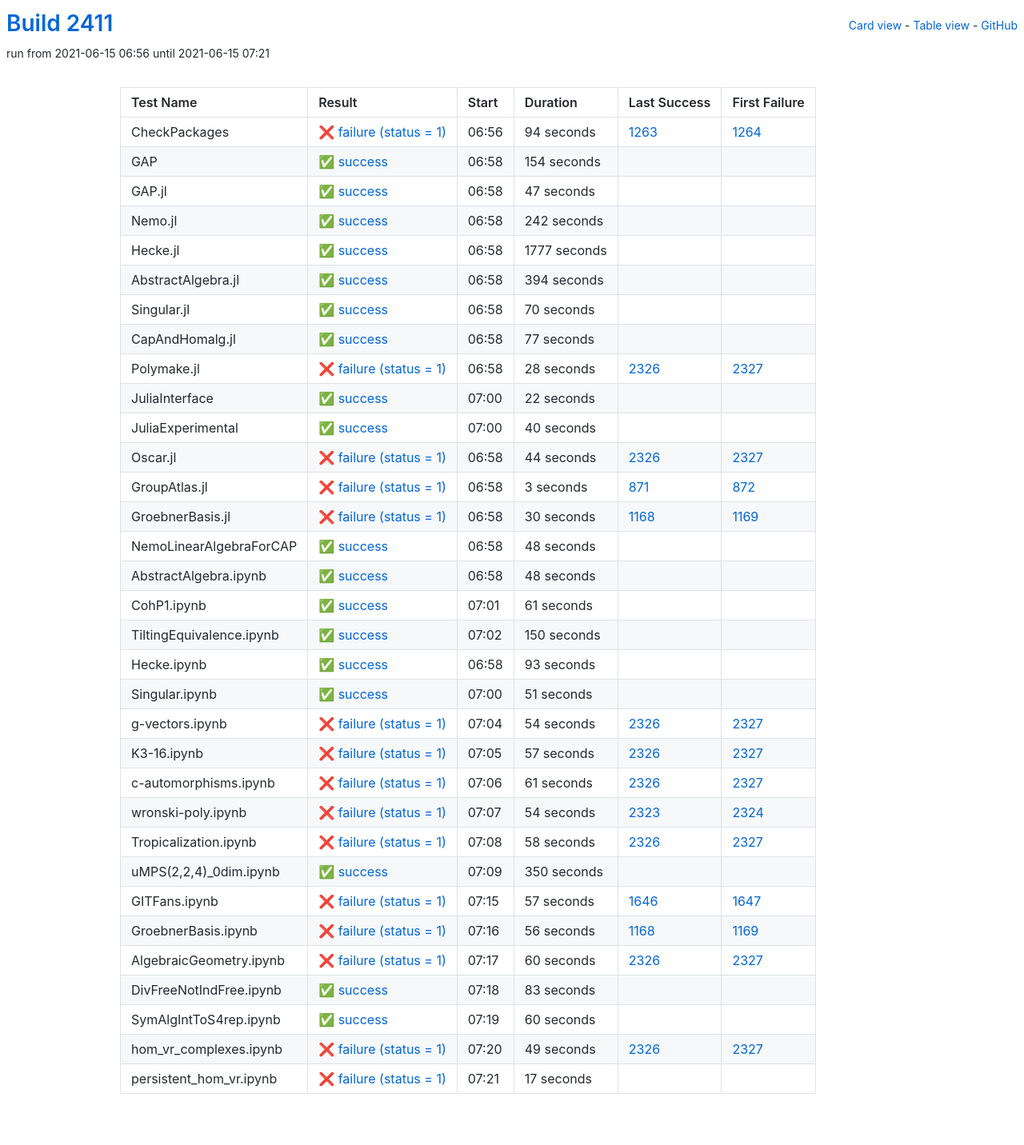
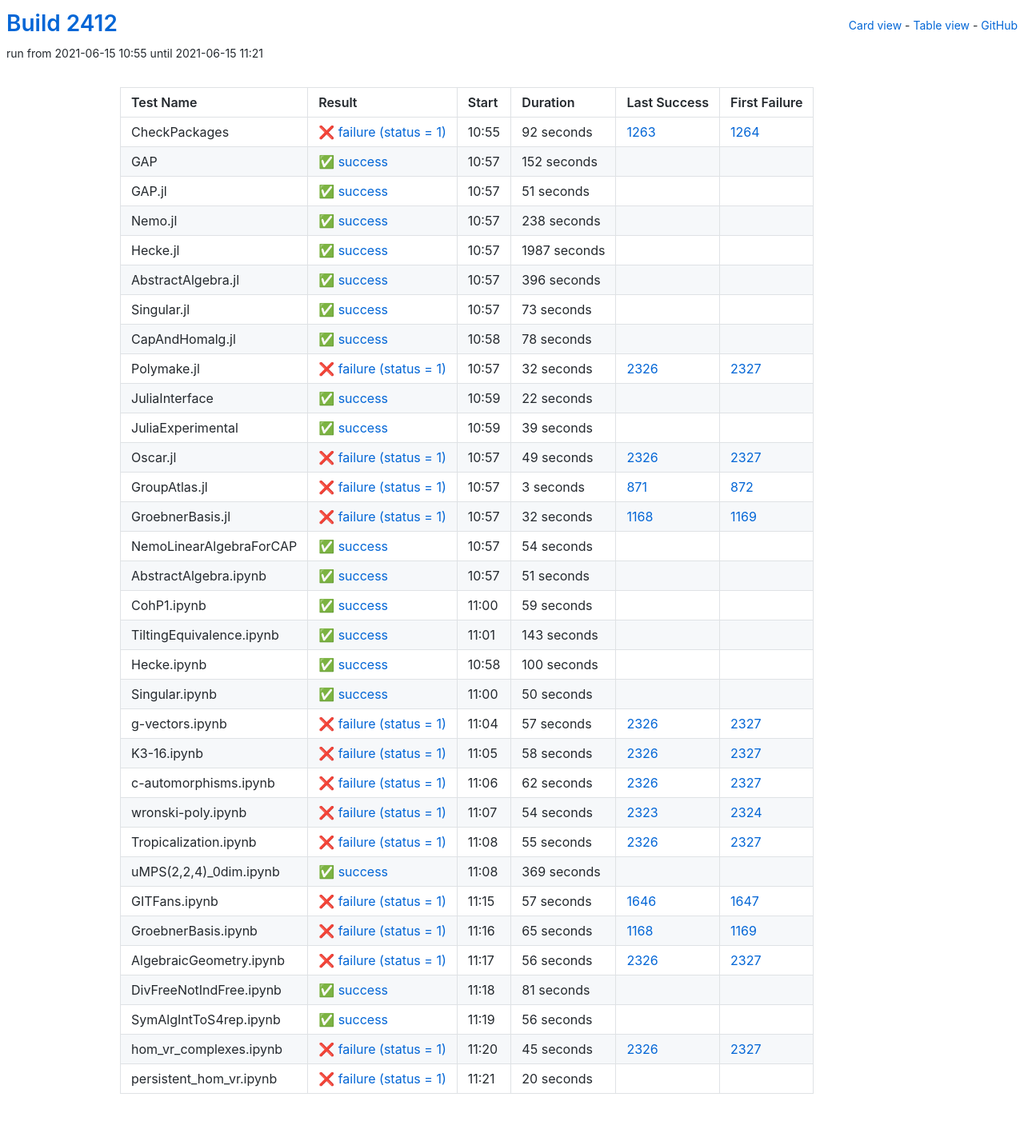
Before and after one commit to oscar-system/oscar-ci-status-stable, a Jekyll site: the page built from table.html, in a window 1280 px wide. Shown: the whole page at 80% size. Built offline with Jekyll 4.4.1, drawn with Linux system fonts in a browser that asks for light colours.

Commit message:
Build #2412

```diff
--- a/_data/ci.yml
+++ b/_data/ci.yml
@@ -1,6 +1,6 @@
 ---
-build: 2411
-build_url: https://oscarci.mathematik.uni-kl.de/job/oscar-stable/2411/
+build: 2412
+build_url: https://oscarci.mathematik.uni-kl.de/job/oscar-stable/2412/
 job: oscar-stable
 organization: oscar-system
 repo: oscar-ci-status-stable
@@ -8,116 +8,116 @@ repourl: https://github.com/oscar-system/oscar-ci-status-stable
 tests:
 - name: CheckPackages
   id: checkpackages
-  log: https://oscarci.mathematik.uni-kl.de/job/oscar-stable/2411/artifact/logs/build-2411/CheckPackages.log
-  start: 2021-06-15 06:56
+  log: https://oscarci.mathematik.uni-kl.de/job/oscar-stable/2412/artifact/logs/build-2412/CheckPackages.log
+  start: 2021-06-15 10:55
   success: false
   exitcode: 1
   status: failure
-  duration: 94
+  duration: 92
   last_success: 1263
   last_success_url: https://oscarci.mathematik.uni-kl.de/job/oscar-stable/1263/
   first_failure: 1264
   first_failure_url: https://oscarci.mathematik.uni-kl.de/job/oscar-stable/1264/
 - name: GAP
   id: gap
-  log: https://oscarci.mathematik.uni-kl.de/job/oscar-stable/2411/artifact/logs/build-2411/GAP.log
-  start: 2021-06-15 06:58
+  log: https://oscarci.mathematik.uni-kl.de/job/oscar-stable/2412/artifact/logs/build-2412/GAP.log
+  start: 2021-06-15 10:57
   success: true
   exitcode: 0
   status: success
-  duration: 154
+  duration: 152
   last_success: false
   last_success_url:
   first_failure: false
   first_failure_url:
 - name: GAP.jl
   id: gap-jl
-  log: https://oscarci.mathematik.uni-kl.de/job/oscar-stable/2411/artifact/logs/build-2411/GAP.jl.log
-  start: 2021-06-15 06:58
+  log: https://oscarci.mathematik.uni-kl.de/job/oscar-stable/2412/artifact/logs/build-2412/GAP.jl.log
+  start: 2021-06-15 10:57
   success: true
   exitcode: 0
   status: success
-  duration: 47
+  duration: 51
   last_success: false
   last_success_url:
   first_failure: false
   first_failure_url:
 - name: Nemo.jl
   id: nemo-jl
-  log: https://oscarci.mathematik.uni-kl.de/job/oscar-stable/2411/artifact/logs/build-2411/Nemo.jl.log
-  start: 2021-06-15 06:58
+  log: https://oscarci.mathematik.uni-kl.de/job/oscar-stable/2412/artifact/logs/build-2412/Nemo.jl.log
+  start: 2021-06-15 10:57
   success: true
   exitcode: 0
   status: success
-  duration: 242
+  duration: 238
   last_success: false
   last_success_url:
   first_failure: false
   first_failure_url:
 - name: Hecke.jl
   id: hecke-jl
-  log: https://oscarci.mathematik.uni-kl.de/job/oscar-stable/2411/artifact/logs/build-2411/Hecke.jl.log
-  start: 2021-06-15 06:58
+  log: https://oscarci.mathematik.uni-kl.de/job/oscar-stable/2412/artifact/logs/build-2412/Hecke.jl.log
+  start: 2021-06-15 10:57
   success: true
   exitcode: 0
   status: success
-  duration: 1777
+  duration: 1987
   last_success: false
   last_success_url:
   first_failure: false
   first_failure_url:
 - name: AbstractAlgebra.jl
   id: abstractalgebra-jl
-  log: https://oscarci.mathematik.uni-kl.de/job/oscar-stable/2411/artifact/logs/build-2411/AbstractAlgebra.jl.log
-  start: 2021-06-15 06:58
+  log: https://oscarci.mathematik.uni-kl.de/job/oscar-stable/2412/artifact/logs/build-2412/AbstractAlgebra.jl.log
+  start: 2021-06-15 10:57
   success: true
   exitcode: 0
   status: success
-  duration: 394
+  duration: 396
   last_success: false
   last_success_url:
   first_failure: false
   first_failure_url:
 - name: Singular.jl
   id: singular-jl
-  log: https://oscarci.mathematik.uni-kl.de/job/oscar-stable/2411/artifact/logs/build-2411/Singular.jl.log
-  start: 2021-06-15 06:58
+  log: https://oscarci.mathematik.uni-kl.de/job/oscar-stable/2412/artifact/logs/build-2412/Singular.jl.log
+  start: 2021-06-15 10:57
   success: true
   exitcode: 0
   status: success
-  duration: 70
+  duration: 73
   last_success: false
   last_success_url:
   first_failure: false
   first_failure_url:
 - name: CapAndHomalg.jl
   id: capandhomalg-jl
-  log: https://oscarci.mathematik.uni-kl.de/job/oscar-stable/2411/artifact/logs/build-2411/CapAndHomalg.jl.log
-  start: 2021-06-15 06:58
+  log: https://oscarci.mathematik.uni-kl.de/job/oscar-stable/2412/artifact/logs/build-2412/CapAndHomalg.jl.log
+  start: 2021-06-15 10:58
   success: true
   exitcode: 0
   status: success
-  duration: 77
+  duration: 78
   last_success: false
   last_success_url:
   first_failure: false
   first_failure_url:
 - name: Polymake.jl
   id: polymake-jl
-  log: https://oscarci.mathematik.uni-kl.de/job/oscar-stable/2411/artifact/logs/build-2411/Polymake.jl.log
-  start: 2021-06-15 06:58
+  log: https://oscarci.mathematik.uni-kl.de/job/oscar-stable/2412/artifact/logs/build-2412/Polymake.jl.log
+  start: 2021-06-15 10:57
   success: false
   exitcode: 1
   status: failure
-  duration: 28
+  duration: 32
   last_success: 2326
   last_success_url: https://oscarci.mathematik.uni-kl.de/job/oscar-stable/2326/
   first_failure: 2327
   first_failure_url: https://oscarci.mathematik.uni-kl.de/job/oscar-stable/2327/
 - name: JuliaInterface
   id: juliainterface
-  log: https://oscarci.mathematik.uni-kl.de/job/oscar-stable/2411/artifact/logs/build-2411/JuliaInterface.log
-  start: 2021-06-15 07:00
+  log: https://oscarci.mathematik.uni-kl.de/job/oscar-stable/2412/artifact/logs/build-2412/JuliaInterface.log
+  start: 2021-06-15 10:59
   success: true
   exitcode: 0
   status: success
@@ -128,32 +128,32 @@ tests:
   first_failure_url:
 - name: JuliaExperimental
   id: juliaexperimental
-  log: https://oscarci.mathematik.uni-kl.de/job/oscar-stable/2411/artifact/logs/build-2411/JuliaExperimental.log
-  start: 2021-06-15 07:00
+  log: https://oscarci.mathematik.uni-kl.de/job/oscar-stable/2412/artifact/logs/build-2412/JuliaExperimental.log
+  start: 2021-06-15 10:59
   success: true
   exitcode: 0
   status: success
-  duration: 40
+  duration: 39
   last_success: false
   last_success_url:
   first_failure: false
   first_failure_url:
 - name: Oscar.jl
   id: oscar-jl
-  log: https://oscarci.mathematik.uni-kl.de/job/oscar-stable/2411/artifact/logs/build-2411/Oscar.jl.log
-  start: 2021-06-15 06:58
+  log: https://oscarci.mathematik.uni-kl.de/job/oscar-stable/2412/artifact/logs/build-2412/Oscar.jl.log
+  start: 2021-06-15 10:57
   success: false
   exitcode: 1
   status: failure
-  duration: 44
+  duration: 49
   last_success: 2326
   last_success_url: https://oscarci.mathematik.uni-kl.de/job/oscar-stable/2326/
   first_failure: 2327
   first_failure_url: https://oscarci.mathematik.uni-kl.de/job/oscar-stable/2327/
 - name: GroupAtlas.jl
   id: groupatlas-jl
-  log: https://oscarci.mathematik.uni-kl.de/job/oscar-stable/2411/artifact/logs/build-2411/GroupAtlas.jl.log
-  start: 2021-06-15 06:58
+  log: https://oscarci.mathematik.uni-kl.de/job/oscar-stable/2412/artifact/logs/build-2412/GroupAtlas.jl.log
+  start: 2021-06-15 10:57
   success: false
   exitcode: 1
   status: failure
@@ -164,80 +164,32 @@ tests:
   first_failure_url: https://oscarci.mathematik.uni-kl.de/job/oscar-stable/872/
 - name: GroebnerBasis.jl
   id: groebnerbasis-jl
-  log: https://oscarci.mathematik.uni-kl.de/job/oscar-stable/2411/artifact/logs/build-2411/GroebnerBasis.jl.log
-  start: 2021-06-15 06:58
+  log: https://oscarci.mathematik.uni-kl.de/job/oscar-stable/2412/artifact/logs/build-2412/GroebnerBasis.jl.log
+  start: 2021-06-15 10:57
   success: false
   exitcode: 1
   status: failure
-  duration: 30
+  duration: 32
   last_success: 1168
   last_success_url: https://oscarci.mathematik.uni-kl.de/job/oscar-stable/1168/
   first_failure: 1169
   first_failure_url: https://oscarci.mathematik.uni-kl.de/job/oscar-stable/1169/
 - name: NemoLinearAlgebraForCAP
   id: nemolinearalgebraforcap
-  log: https://oscarci.mathematik.uni-kl.de/job/oscar-stable/2411/artifact/logs/build-2411/NemoLinearAlgebraForCAP.log
-  start: 2021-06-15 06:58
+  log: https://oscarci.mathematik.uni-kl.de/job/oscar-stable/2412/artifact/logs/build-2412/NemoLinearAlgebraForCAP.log
+  start: 2021-06-15 10:57
   success: true
   exitcode: 0
   status: success
-  duration: 48
+  duration: 54
   last_success: false
   last_success_url:
   first_failure: false
   first_failure_url:
 - name: AbstractAlgebra.ipynb
   id: abstractalgebra-ipynb
-  log: https://oscarci.mathematik.uni-kl.de/job/oscar-stable/2411/artifact/logs/build-2411/AbstractAlgebra.ipynb.log
-  start: 2021-06-15 06:58
-  success: true
-  exitcode: 0
-  status: success
-  duration: 48
-  last_success: false
-  last_success_url:
-  first_failure: false
-  first_failure_url:
-- name: CohP1.ipynb
-  id: cohp1-ipynb
-  log: https://oscarci.mathematik.uni-kl.de/job/oscar-stable/2411/artifact/logs/build-2411/CohP1.ipynb.log
-  start: 2021-06-15 07:01
-  success: true
-  exitcode: 0
-  status: success
-  duration: 61
-  last_success: false
-  last_success_url:
-  first_failure: false
-  first_failure_url:
-- name: TiltingEquivalence.ipynb
-  id: tiltingequivalence-ipynb
-  log: https://oscarci.mathematik.uni-kl.de/job/oscar-stable/2411/artifact/logs/build-2411/TiltingEquivalence.ipynb.log
-  start: 2021-06-15 07:02
-  success: true
-  exitcode: 0
-  status: success
-  duration: 150
-  last_success: false
-  last_success_url:
-  first_failure: false
-  first_failure_url:
-- name: Hecke.ipynb
-  id: hecke-ipynb
-  log: https://oscarci.mathematik.uni-kl.de/job/oscar-stable/2411/artifact/logs/build-2411/Hecke.ipynb.log
-  start: 2021-06-15 06:58
-  success: true
-  exitcode: 0
-  status: success
-  duration: 93
-  last_success: false
-  last_success_url:
-  first_failure: false
-  first_failure_url:
-- name: Singular.ipynb
-  id: singular-ipynb
-  log: https://oscarci.mathematik.uni-kl.de/job/oscar-stable/2411/artifact/logs/build-2411/Singular.ipynb.log
-  start: 2021-06-15 07:00
+  log: https://oscarci.mathematik.uni-kl.de/job/oscar-stable/2412/artifact/logs/build-2412/AbstractAlgebra.ipynb.log
+  start: 2021-06-15 10:57
   success: true
   exitcode: 0
   status: success
@@ -246,22 +198,58 @@ tests:
   last_success_url:
   first_failure: false
   first_failure_url:
+- name: CohP1.ipynb
+  id: cohp1-ipynb
+  log: https://oscarci.mathematik.uni-kl.de/job/oscar-stable/2412/artifact/logs/build-2412/CohP1.ipynb.log
+  start: 2021-06-15 11:00
+  success: true
+  exitcode: 0
+  status: success
+  duration: 59
+  last_success: false
+  last_success_url:
+  first_failure: false
+  first_failure_url:
+- name: TiltingEquivalence.ipynb
+  id: tiltingequivalence-ipynb
+  log: https://oscarci.mathematik.uni-kl.de/job/oscar-stable/2412/artifact/logs/build-2412/TiltingEquivalence.ipynb.log
+  start: 2021-06-15 11:01
+  success: true
+  exitcode: 0
+  status: success
+  duration: 143
+  last_success: false
+  last_success_url:
+  first_failure: false
+  first_failure_url:
+- name: Hecke.ipynb
+  id: hecke-ipynb
+  log: https://oscarci.mathematik.uni-kl.de/job/oscar-stable/2412/artifact/logs/build-2412/Hecke.ipynb.log
+  start: 2021-06-15 10:58
+  success: true
+  exitcode: 0
+  status: success
+  duration: 100
+  last_success: false
+  last_success_url:
+  first_failure: false
+  first_failure_url:
+- name: Singular.ipynb
+  id: singular-ipynb
+  log: https://oscarci.mathematik.uni-kl.de/job/oscar-stable/2412/artifact/logs/build-2412/Singular.ipynb.log
+  start: 2021-06-15 11:00
+  success: true
+  exitcode: 0
+  status: success
+  duration: 50
+  last_success: false
+  last_success_url:
+  first_failure: false
+  first_failure_url:
 - name: g-vectors.ipynb
   id: g-vectors-ipynb
-  log: https://oscarci.mathematik.uni-kl.de/job/oscar-stable/2411/artifact/logs/build-2411/g-vectors.ipynb.log
-  start: 2021-06-15 07:04
-  success: false
-  exitcode: 1
-  status: failure
-  duration: 54
-  last_success: 2326
-  last_success_url: https://oscarci.mathematik.uni-kl.de/job/oscar-stable/2326/
-  first_failure: 2327
-  first_failure_url: https://oscarci.mathematik.uni-kl.de/job/oscar-stable/2327/
-- name: K3-16.ipynb
-  id: k3-16-ipynb
-  log: https://oscarci.mathematik.uni-kl.de/job/oscar-stable/2411/artifact/logs/build-2411/K3-16.ipynb.log
-  start: 2021-06-15 07:05
+  log: https://oscarci.mathematik.uni-kl.de/job/oscar-stable/2412/artifact/logs/build-2412/g-vectors.ipynb.log
+  start: 2021-06-15 11:04
   success: false
   exitcode: 1
   status: failure
@@ -270,22 +258,34 @@ tests:
   last_success_url: https://oscarci.mathematik.uni-kl.de/job/oscar-stable/2326/
   first_failure: 2327
   first_failure_url: https://oscarci.mathematik.uni-kl.de/job/oscar-stable/2327/
-- name: c-automorphisms.ipynb
-  id: c-automorphisms-ipynb
-  log: https://oscarci.mathematik.uni-kl.de/job/oscar-stable/2411/artifact/logs/build-2411/c-automorphisms.ipynb.log
-  start: 2021-06-15 07:06
+- name: K3-16.ipynb
+  id: k3-16-ipynb
+  log: https://oscarci.mathematik.uni-kl.de/job/oscar-stable/2412/artifact/logs/build-2412/K3-16.ipynb.log
+  start: 2021-06-15 11:05
   success: false
   exitcode: 1
   status: failure
-  duration: 61
+  duration: 58
+  last_success: 2326
+  last_success_url: https://oscarci.mathematik.uni-kl.de/job/oscar-stable/2326/
+  first_failure: 2327
+  first_failure_url: https://oscarci.mathematik.uni-kl.de/job/oscar-stable/2327/
+- name: c-automorphisms.ipynb
+  id: c-automorphisms-ipynb
+  log: https://oscarci.mathematik.uni-kl.de/job/oscar-stable/2412/artifact/logs/build-2412/c-automorphisms.ipynb.log
+  start: 2021-06-15 11:06
+  success: false
+  exitcode: 1
+  status: failure
+  duration: 62
   last_success: 2326
   last_success_url: https://oscarci.mathematik.uni-kl.de/job/oscar-stable/2326/
   first_failure: 2327
   first_failure_url: https://oscarci.mathematik.uni-kl.de/job/oscar-stable/2327/
 - name: wronski-poly.ipynb
   id: wronski-poly-ipynb
-  log: https://oscarci.mathematik.uni-kl.de/job/oscar-stable/2411/artifact/logs/build-2411/wronski-poly.ipynb.log
-  start: 2021-06-15 07:07
+  log: https://oscarci.mathematik.uni-kl.de/job/oscar-stable/2412/artifact/logs/build-2412/wronski-poly.ipynb.log
+  start: 2021-06-15 11:07
   success: false
   exitcode: 1
   status: failure
@@ -296,32 +296,32 @@ tests:
   first_failure_url: https://oscarci.mathematik.uni-kl.de/job/oscar-stable/2324/
 - name: Tropicalization.ipynb
   id: tropicalization-ipynb
-  log: https://oscarci.mathematik.uni-kl.de/job/oscar-stable/2411/artifact/logs/build-2411/Tropicalization.ipynb.log
-  start: 2021-06-15 07:08
+  log: https://oscarci.mathematik.uni-kl.de/job/oscar-stable/2412/artifact/logs/build-2412/Tropicalization.ipynb.log
+  start: 2021-06-15 11:08
   success: false
   exitcode: 1
   status: failure
-  duration: 58
+  duration: 55
   last_success: 2326
   last_success_url: https://oscarci.mathematik.uni-kl.de/job/oscar-stable/2326/
   first_failure: 2327
   first_failure_url: https://oscarci.mathematik.uni-kl.de/job/oscar-stable/2327/
 - name: uMPS(2,2,4)_0dim.ipynb
   id: umps-2-2-4-0dim-ipynb
-  log: https://oscarci.mathematik.uni-kl.de/job/oscar-stable/2411/artifact/logs/build-2411/uMPS-2-2-4-_0dim.ipynb.log
-  start: 2021-06-15 07:09
+  log: https://oscarci.mathematik.uni-kl.de/job/oscar-stable/2412/artifact/logs/build-2412/uMPS-2-2-4-_0dim.ipynb.log
+  start: 2021-06-15 11:08
   success: true
   exitcode: 0
   status: success
-  duration: 350
+  duration: 369
   last_success: false
   last_success_url:
   first_failure: false
   first_failure_url:
 - name: GITFans.ipynb
   id: gitfans-ipynb
-  log: https://oscarci.mathematik.uni-kl.de/job/oscar-stable/2411/artifact/logs/build-2411/GITFans.ipynb.log
-  start: 2021-06-15 07:15
+  log: https://oscarci.mathematik.uni-kl.de/job/oscar-stable/2412/artifact/logs/build-2412/GITFans.ipynb.log
+  start: 2021-06-15 11:15
   success: false
   exitcode: 1
   status: failure
@@ -332,72 +332,72 @@ tests:
   first_failure_url: https://oscarci.mathematik.uni-kl.de/job/oscar-stable/1647/
 - name: GroebnerBasis.ipynb
   id: groebnerbasis-ipynb
-  log: https://oscarci.mathematik.uni-kl.de/job/oscar-stable/2411/artifact/logs/build-2411/GroebnerBasis.ipynb.log
-  start: 2021-06-15 07:16
+  log: https://oscarci.mathematik.uni-kl.de/job/oscar-stable/2412/artifact/logs/build-2412/GroebnerBasis.ipynb.log
+  start: 2021-06-15 11:16
   success: false
   exitcode: 1
   status: failure
-  duration: 56
+  duration: 65
   last_success: 1168
   last_success_url: https://oscarci.mathematik.uni-kl.de/job/oscar-stable/1168/
   first_failure: 1169
   first_failure_url: https://oscarci.mathematik.uni-kl.de/job/oscar-stable/1169/
 - name: AlgebraicGeometry.ipynb
   id: algebraicgeometry-ipynb
-  log: https://oscarci.mathematik.uni-kl.de/job/oscar-stable/2411/artifact/logs/build-2411/AlgebraicGeometry.ipynb.log
-  start: 2021-06-15 07:17
+  log: https://oscarci.mathematik.uni-kl.de/job/oscar-stable/2412/artifact/logs/build-2412/AlgebraicGeometry.ipynb.log
+  start: 2021-06-15 11:17
   success: false
   exitcode: 1
   status: failure
-  duration: 60
+  duration: 56
   last_success: 2326
   last_success_url: https://oscarci.mathematik.uni-kl.de/job/oscar-stable/2326/
   first_failure: 2327
   first_failure_url: https://oscarci.mathematik.uni-kl.de/job/oscar-stable/2327/
 - name: DivFreeNotIndFree.ipynb
   id: divfreenotindfree-ipynb
-  log: https://oscarci.mathematik.uni-kl.de/job/oscar-stable/2411/artifact/logs/build-2411/DivFreeNotIndFree.ipynb.log
-  start: 2021-06-15 07:18
+  log: https://oscarci.mathematik.uni-kl.de/job/oscar-stable/2412/artifact/logs/build-2412/DivFreeNotIndFree.ipynb.log
+  start: 2021-06-15 11:18
   success: true
   exitcode: 0
   status: success
-  duration: 83
+  duration: 81
   last_success: false
   last_success_url:
   first_failure: false
   first_failure_url:
 - name: SymAlgIntToS4rep.ipynb
   id: symalginttos4rep-ipynb
-  log: https://oscarci.mathematik.uni-kl.de/job/oscar-stable/2411/artifact/logs/build-2411/SymAlgIntToS4rep.ipynb.log
-  start: 2021-06-15 07:19
+  log: https://oscarci.mathematik.uni-kl.de/job/oscar-stable/2412/artifact/logs/build-2412/SymAlgIntToS4rep.ipynb.log
+  start: 2021-06-15 11:19
   success: true
   exitcode: 0
   status: success
-  duration: 60
+  duration: 56
   last_success: false
   last_success_url:
   first_failure: false
   first_failure_url:
 - name: hom_vr_complexes.ipynb
   id: hom-vr-complexes-ipynb
-  log: https://oscarci.mathematik.uni-kl.de/job/oscar-stable/2411/artifact/logs/build-2411/hom_vr_complexes.ipynb.log
-  start: 2021-06-15 07:20
+  log: https://oscarci.mathematik.uni-kl.de/job/oscar-stable/2412/artifact/logs/build-2412/hom_vr_complexes.ipynb.log
+  start: 2021-06-15 11:20
   success: false
   exitcode: 1
   status: failure
-  duration: 49
+  duration: 45
   last_success: 2326
   last_success_url: https://oscarci.mathematik.uni-kl.de/job/oscar-stable/2326/
   first_failure: 2327
   first_failure_url: https://oscarci.mathematik.uni-kl.de/job/oscar-stable/2327/
 - name: persistent_hom_vr.ipynb
   id: persistent-hom-vr-ipynb
-  log: https://oscarci.mathematik.uni-kl.de/job/oscar-stable/2411/artifact/logs/build-2411/persistent_hom_vr.ipynb.log
-  start: 2021-06-15 07:21
+  log: https://oscarci.mathematik.uni-kl.de/job/oscar-stable/2412/artifact/logs/build-2412/persistent_hom_vr.ipynb.log
+  start: 2021-06-15 11:21
   success: false
   exitcode: 1
   status: failure
-  duration: 17
+  duration: 20
   last_success: false
   last_success_url:
   first_failure: false
```
Also changed, not shown: README.md.
